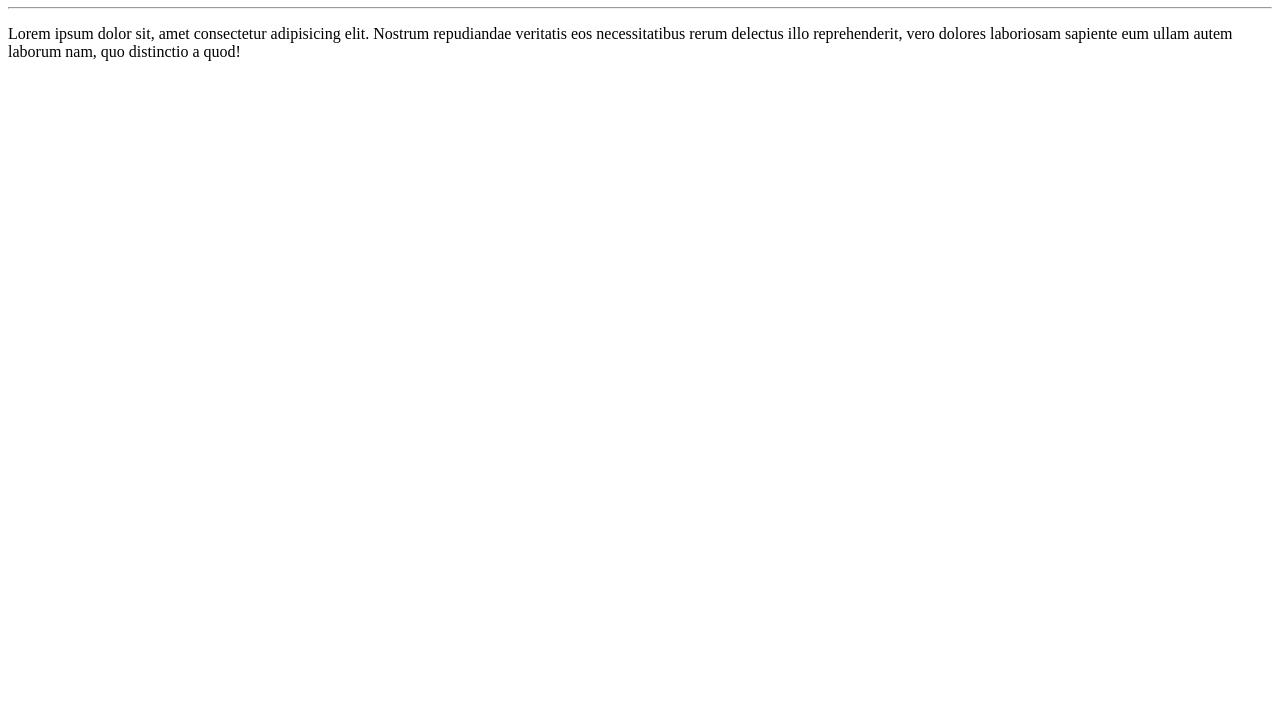
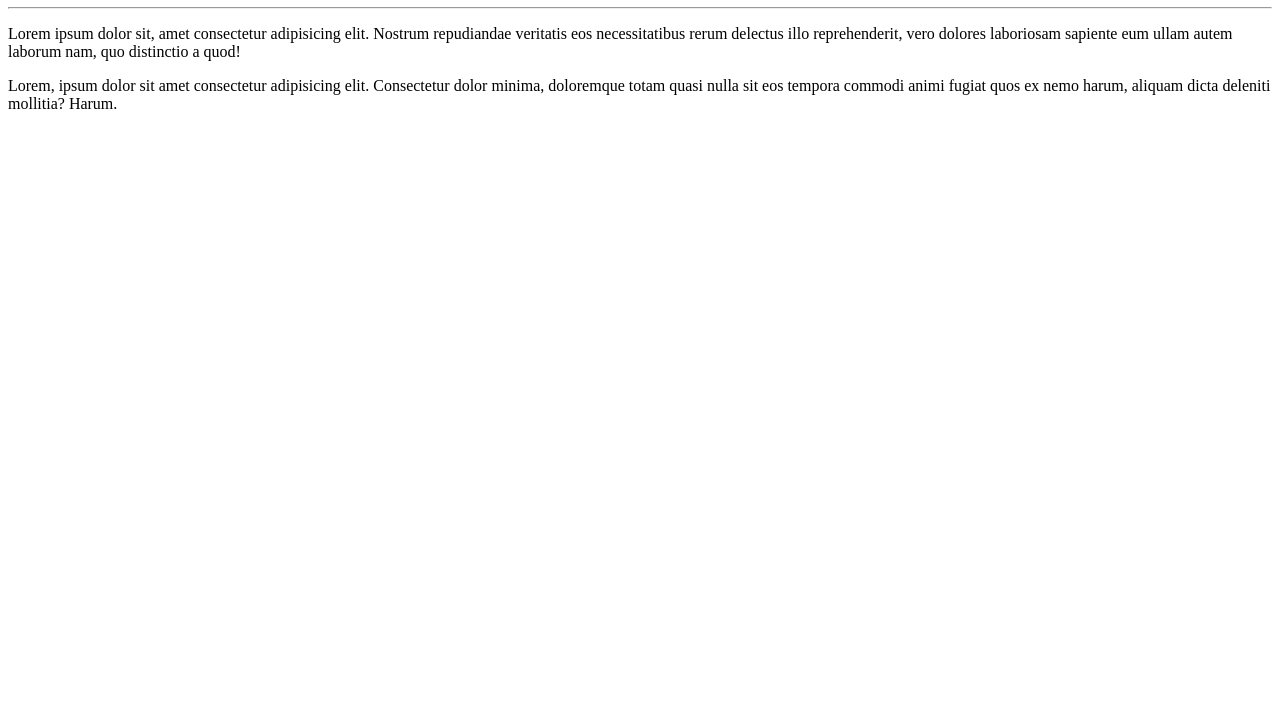
Before and after one commit to lissatakahashi/Ola-Mundo, a plain HTML site: page site-exemplo/index.html in a window 1280 px wide. Shown: the part 73-800 px from the top of the page. Drawn offline with Linux system fonts and the light colour scheme.

Commit message:
adicionei um parágrafo

```diff
--- a/site-exemplo/index.html
+++ b/site-exemplo/index.html
@@ -10,5 +10,6 @@
     <h1>Olá, Mundo!</h1>
     <hr>
     <p>Lorem ipsum dolor sit, amet consectetur adipisicing elit. Nostrum repudiandae veritatis eos necessitatibus rerum delectus illo reprehenderit, vero dolores laboriosam sapiente eum ullam autem laborum nam, quo distinctio a quod!</p>
+    <p>Lorem, ipsum dolor sit amet consectetur adipisicing elit. Consectetur dolor minima, doloremque totam quasi nulla sit eos tempora commodi animi fugiat quos ex nemo harum, aliquam dicta deleniti mollitia? Harum.</p>
 </body>
 </html>
```
